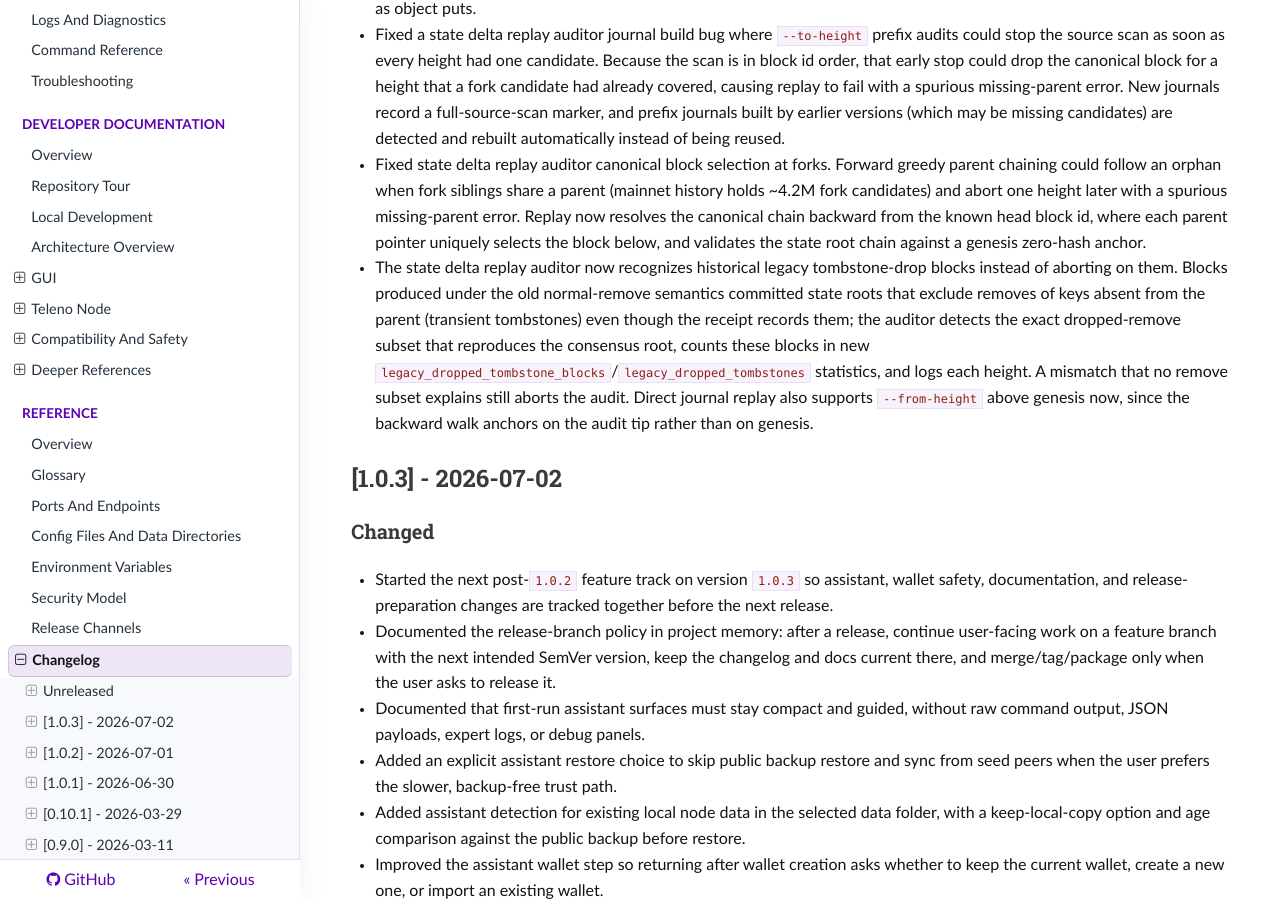
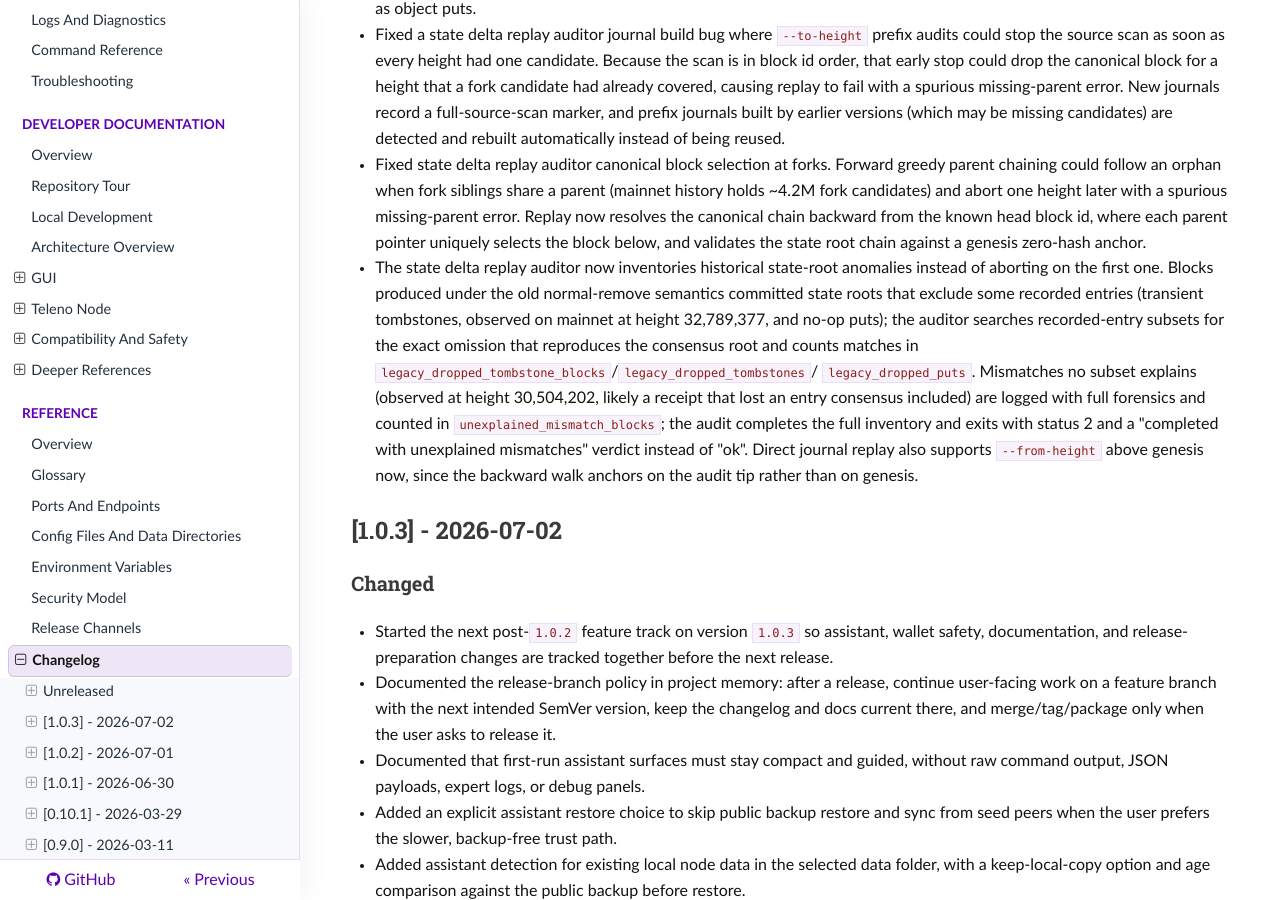
Before and after one commit to koinos/koinos-one, an MkDocs documentation site: the page built from docs/manual/reference/changelog.md, in a window 1280 px wide and 900 px high, scrolled down 1151 px. Built offline with MkDocs 1.6.1, drawn with Linux system fonts in a browser that asks for light colours; nearby versions of some CDN libraries.

Commit message:
Inventory state-root anomalies instead of aborting the audit
Full-history replay surfaced a second anomaly class the strict abort
turned into a dead end: at height 30,504,202 a put-only receipt root
does not match consensus and no recorded-entry subset explains it
(likely a receipt that lost an entry consensus included, which cannot
be reconstructed from local data).

- Generalize the legacy-drop search from remove-only subsets to all
  recorded entries (mainnet also shows dropped no-op puts), logging the
  exact dropped entries per block and counting dropped puts separately
  in legacy_dropped_puts.
- Record mismatches no subset explains as unexplained_mismatch_blocks
  with full forensics (expected/actual roots, entry counts, block id)
  and continue the walk, so one run inventories every anomaly in
  history instead of stopping at the first.
- Verdict reflects the outcome: "completed with unexplained mismatches"
  with exit status 2 (and JSON ok:false) versus "ok" with exit 0 for a
  clean audit.

Co-Authored-By: Claude Fable 5 <noreply@anthropic.com>

```diff
--- a/docs/manual/reference/changelog.md
+++ b/docs/manual/reference/changelog.md
@@ -70,16 +70,20 @@ All notable changes to this project are documented in this file.
   chain backward from the known head block id, where each parent pointer
   uniquely selects the block below, and validates the state root chain against
   a genesis zero-hash anchor.
-- The state delta replay auditor now recognizes historical legacy
-  tombstone-drop blocks instead of aborting on them. Blocks produced under the
-  old normal-remove semantics committed state roots that exclude removes of
-  keys absent from the parent (transient tombstones) even though the receipt
-  records them; the auditor detects the exact dropped-remove subset that
-  reproduces the consensus root, counts these blocks in new
-  `legacy_dropped_tombstone_blocks`/`legacy_dropped_tombstones` statistics, and
-  logs each height. A mismatch that no remove subset explains still aborts the
-  audit. Direct journal replay also supports `--from-height` above genesis now,
-  since the backward walk anchors on the audit tip rather than on genesis.
+- The state delta replay auditor now inventories historical state-root
+  anomalies instead of aborting on the first one. Blocks produced under the
+  old normal-remove semantics committed state roots that exclude some recorded
+  entries (transient tombstones, observed on mainnet at height 32,789,377, and
+  no-op puts); the auditor searches recorded-entry subsets for the exact
+  omission that reproduces the consensus root and counts matches in
+  `legacy_dropped_tombstone_blocks`/`legacy_dropped_tombstones`/
+  `legacy_dropped_puts`. Mismatches no subset explains (observed at height
+  30,504,202, likely a receipt that lost an entry consensus included) are
+  logged with full forensics and counted in `unexplained_mismatch_blocks`; the
+  audit completes the full inventory and exits with status 2 and a
+  "completed with unexplained mismatches" verdict instead of "ok". Direct
+  journal replay also supports `--from-height` above genesis now, since the
+  backward walk anchors on the audit tip rather than on genesis.
 
 
 <a id="version-1.0.3"></a>
```
Also changed, not shown: CHANGELOG.md (+14 -10 lines), 1 other file.
